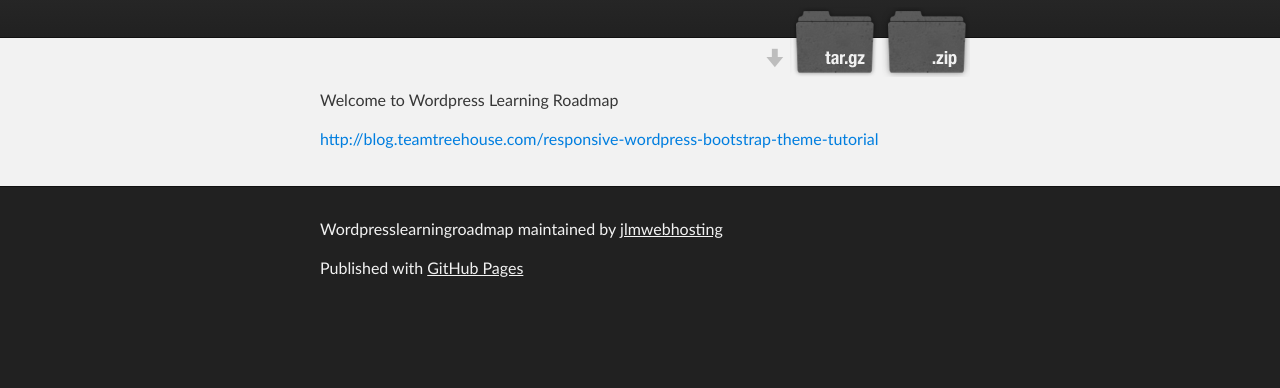
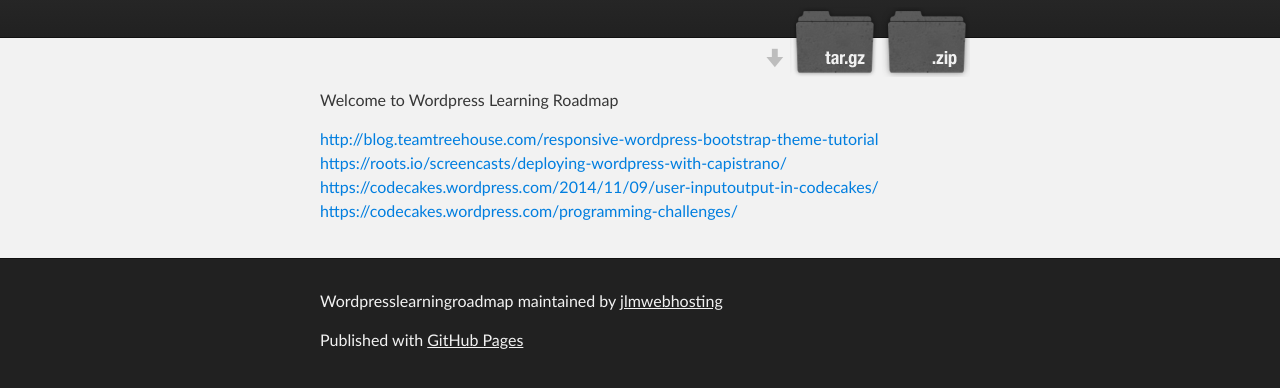
Before and after one commit to jlmwebhosting/wordpresslearningroadmap, a plain HTML site: page index.html in a window 1280 px wide. Shown: the part 136-524 px from the top of the page. Drawn offline with Linux system fonts and the light colour scheme.

```diff
--- a/index.html
+++ b/index.html
@@ -33,7 +33,10 @@
       <section id="main_content" class="inner">
         <p>Welcome to Wordpress Learning Roadmap</p>
 
-<p><a href="http://blog.teamtreehouse.com/responsive-wordpress-bootstrap-theme-tutorial">http://blog.teamtreehouse.com/responsive-wordpress-bootstrap-theme-tutorial</a></p>
+<p><a href="http://blog.teamtreehouse.com/responsive-wordpress-bootstrap-theme-tutorial">http://blog.teamtreehouse.com/responsive-wordpress-bootstrap-theme-tutorial</a>
+<a href="https://roots.io/screencasts/deploying-wordpress-with-capistrano/">https://roots.io/screencasts/deploying-wordpress-with-capistrano/</a>
+<a href="https://codecakes.wordpress.com/2014/11/09/user-inputoutput-in-codecakes/">https://codecakes.wordpress.com/2014/11/09/user-inputoutput-in-codecakes/</a>
+<a href="https://codecakes.wordpress.com/programming-challenges/">https://codecakes.wordpress.com/programming-challenges/</a></p>
       </section>
     </div>
 
--- a/params.json
+++ b/params.json
@@ -1 +1 @@
-{"name":"Wordpresslearningroadmap","tagline":"","body":"Welcome to Wordpress Learning Roadmap\r\n\r\nhttp://blog.teamtreehouse.com/responsive-wordpress-bootstrap-theme-tutorial","google":"","note":"Don't delete this file! It's used internally to help with page regeneration."}
+{"name":"Wordpresslearningroadmap","tagline":"","body":"Welcome to Wordpress Learning Roadmap\r\n\r\nhttp://blog.teamtreehouse.com/responsive-wordpress-bootstrap-theme-tutorial\r\nhttps://roots.io/screencasts/deploying-wordpress-with-capistrano/\r\nhttps://codecakes.wordpress.com/2014/11/09/user-inputoutput-in-codecakes/\r\nhttps://codecakes.wordpress.com/programming-challenges/","google":"","note":"Don't delete this file! It's used internally to help with page regeneration."}
```
